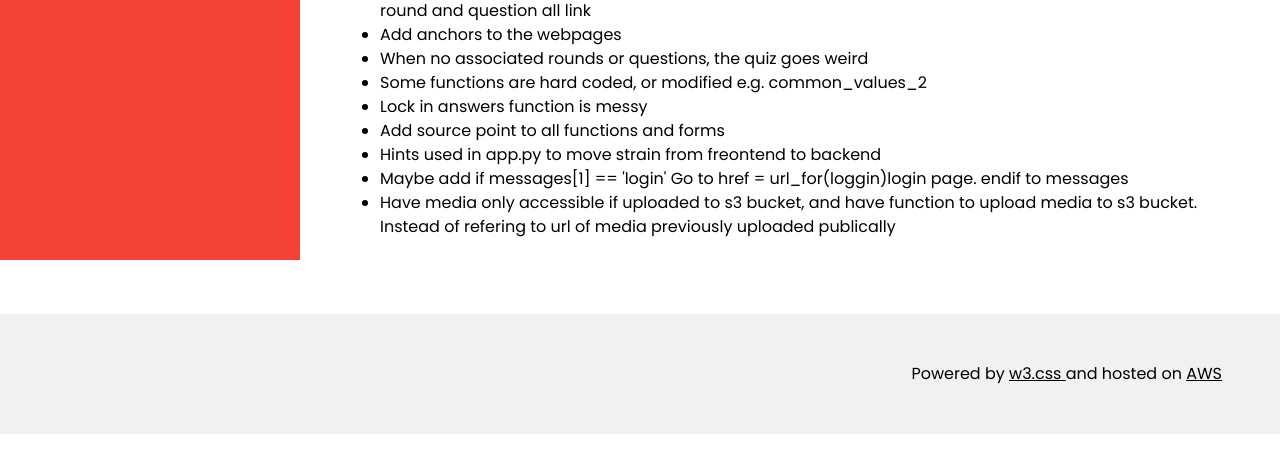
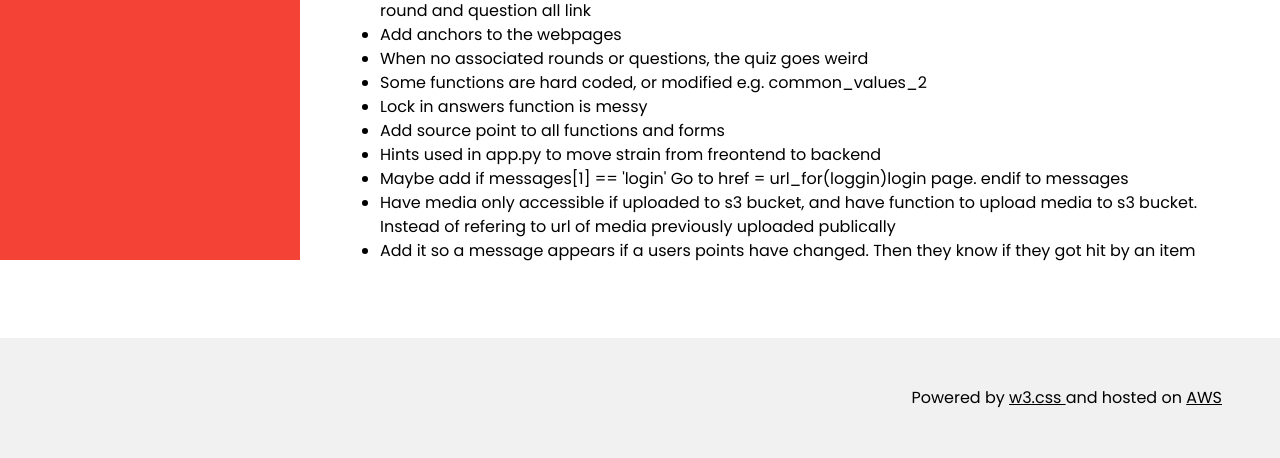
Before and after one commit to TDCole21/tom_quiz_app, a Flask app: page / in a window 1280 px wide. Shown: the part 540-998 px from the top of the page. Before the commit the page ends 974 px from the top, so only its background shows below. Run offline with Flask 3, Linux system fonts and the light colour scheme.

```diff
--- a/templates/misc/index.html
+++ b/templates/misc/index.html
@@ -20,5 +20,6 @@
         <li>Hints used in app.py to move strain from freontend to backend</li>
         <li>Maybe add if messages[1] == 'login' Go to href = url_for(loggin)login page. endif to messages</li>
         <li>Have media only accessible if uploaded to s3 bucket, and have function to upload media to s3 bucket. Instead of refering to url of media previously uploaded publically</li>
+        <li>Add it so a message appears if a users points have changed. Then they know if they got hit by an item</li>
     </ul>
 {%endblock%}
```
